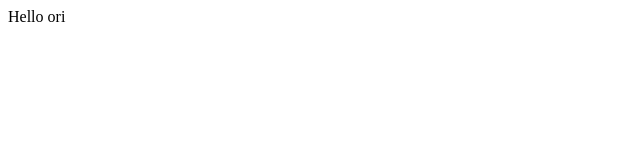
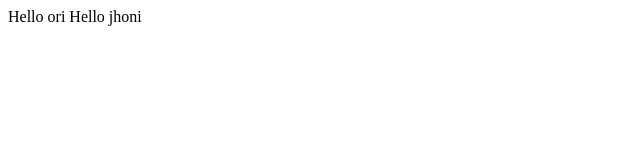
Before and after one commit to meronkelati1/meronkelati1.github.io, a plain HTML site: page index.html in a window 1280 px wide. Shown: the whole page, without its empty margins (0-640 px from the left). Drawn offline with Linux system fonts and the light colour scheme.

Commit message:
Update index.html

```diff
--- a/index.html
+++ b/index.html
@@ -2,6 +2,7 @@
 <html>
 <body>
 Hello ori
+Hello jhoni
 </body>
 
 </html>
```
